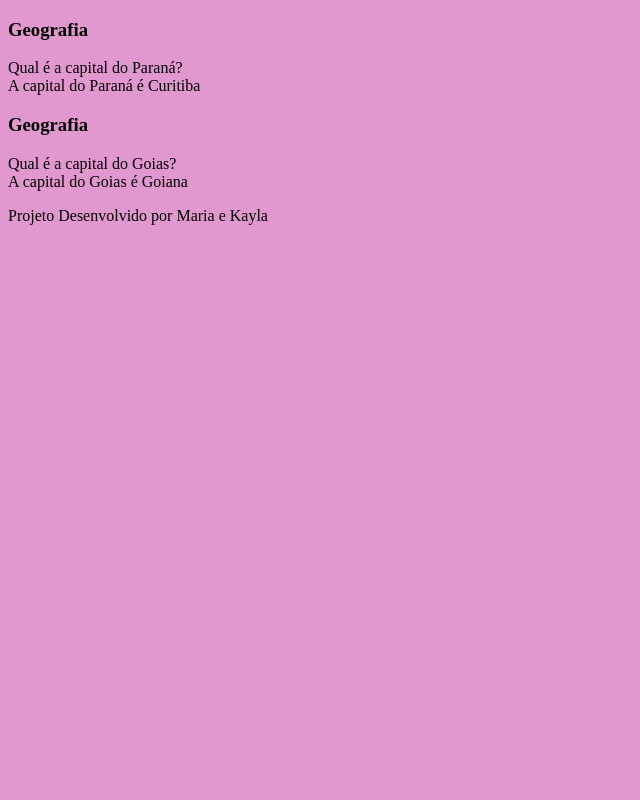
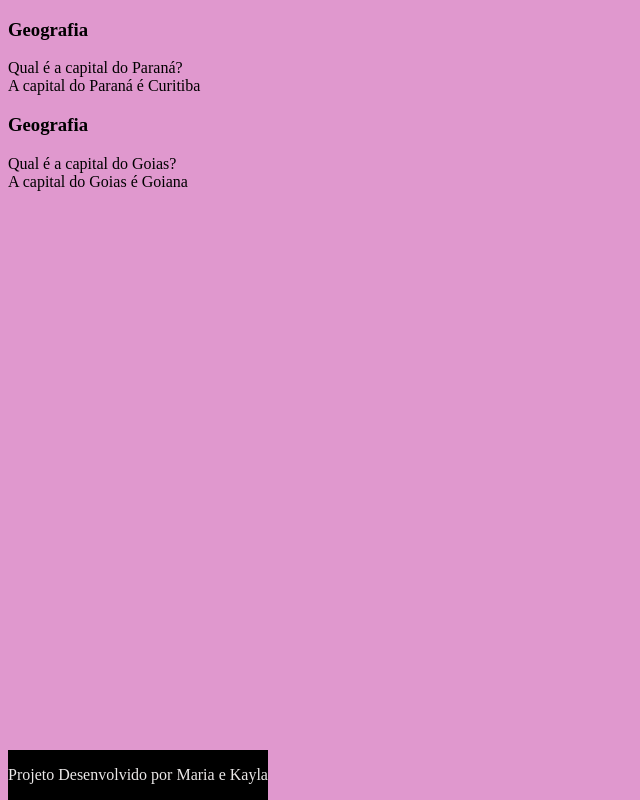
Before and after one commit to mariadenise123/flashscard, a plain HTML site: page index.html in a window 1280 px wide. Shown: the whole page, without its empty margins (0-640 px from the left). Drawn offline with Linux system fonts and the light colour scheme.

Commit message:
llijjjhj

```diff
--- a/assets/style.css
+++ b/assets/style.css
@@ -1,3 +1,11 @@
 body {
     background-color: rgb(224, 152, 206);
 }
+
+footer{
+    background-color: black;
+    color: rgb(235, 232, 232);
+    position: fixed;
+    bottom: 0;
+
+}
```
